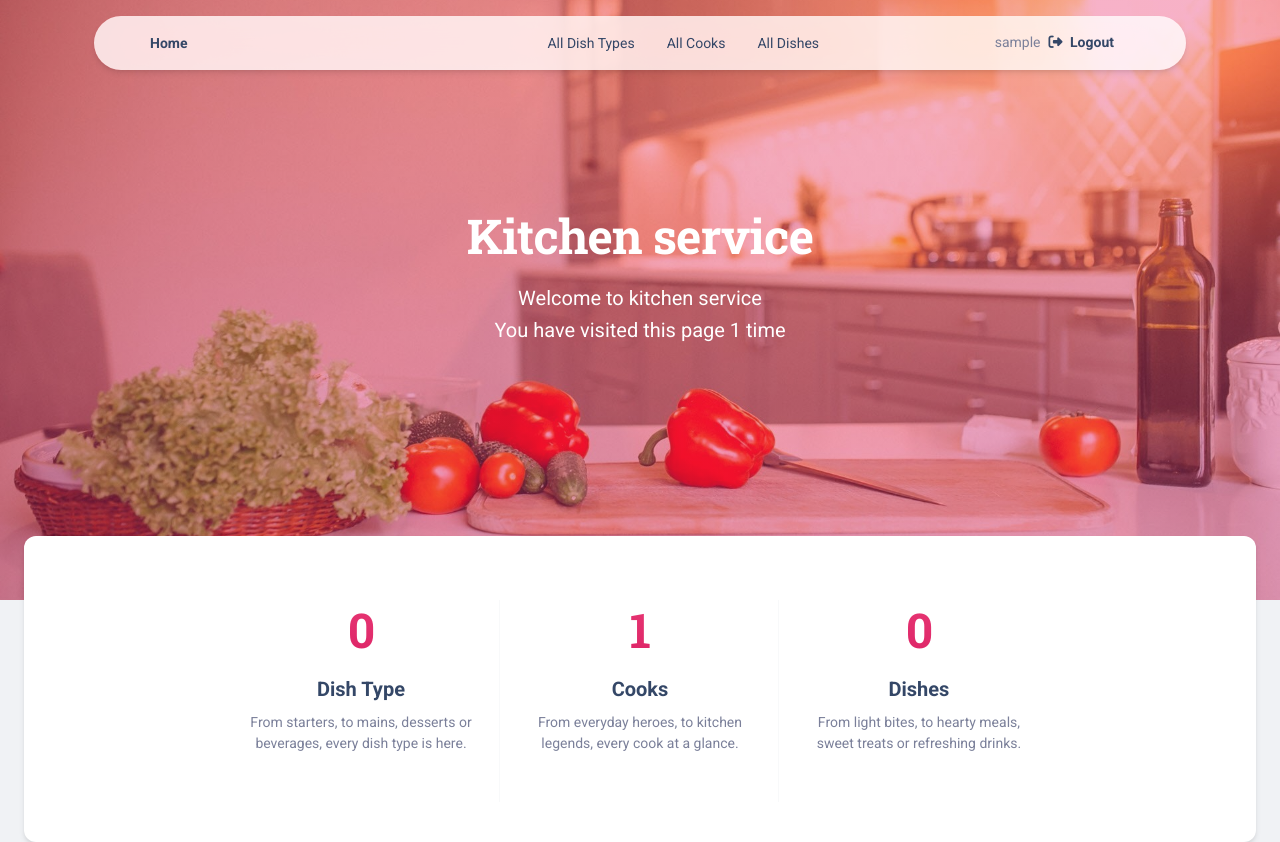
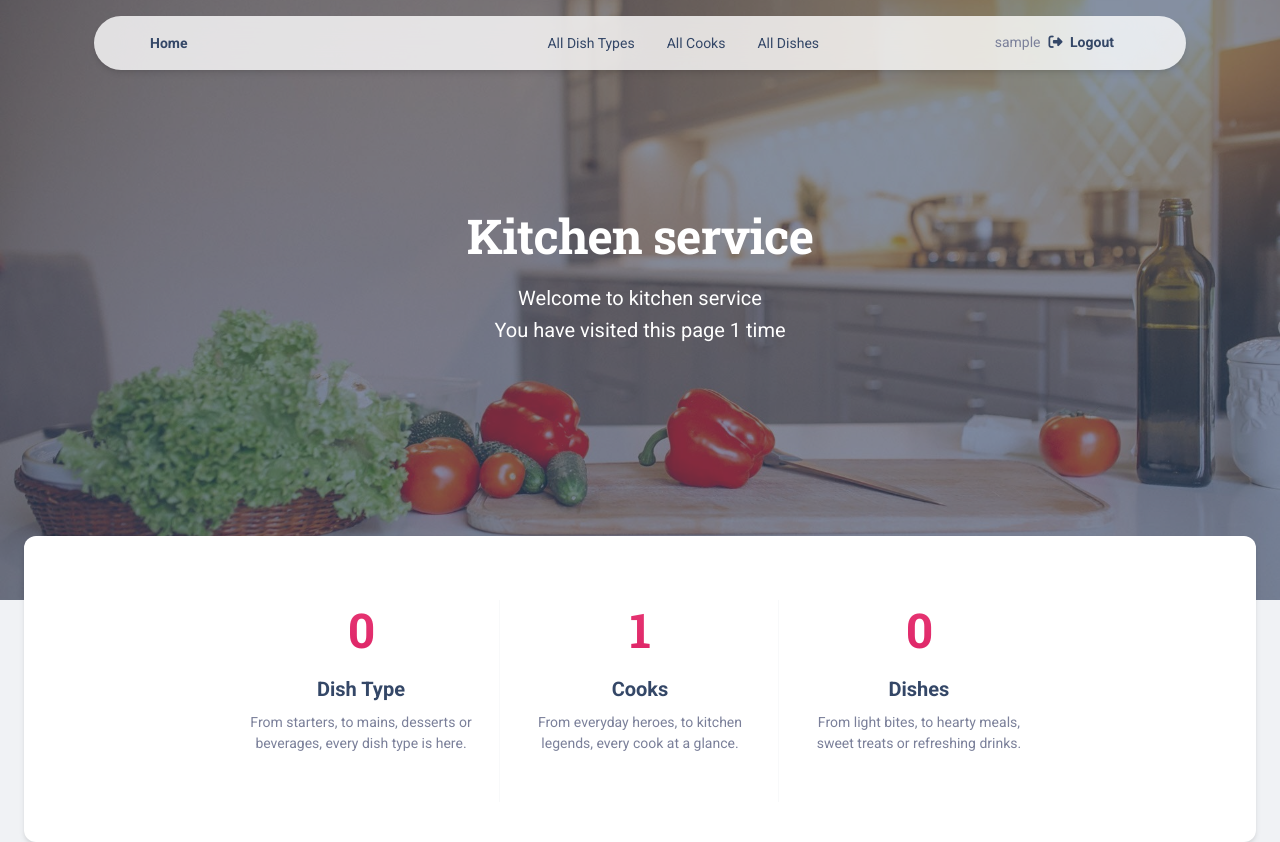
Before and after one commit to IvanYahodkin/kitchen-service, a Django app: page / in a window 1280 px wide. Run offline with Django 5.2, Linux system fonts and the light colour scheme; the visitor is signed in with stand-in values (Sample User, id 1); data comes from the database, SQL or seed files in the repository; data that the repository does not hold is empty; some libraries are stand-ins or nearby versions.

Commit message:
Update README.md

```diff
--- a/templates/kitchen/index.html
+++ b/templates/kitchen/index.html
@@ -4,7 +4,7 @@
 {% block content %}
 <header class="header-2">
     <div class="page-header min-vh-75 relative" style="background-image: url('{{ ASSETS_ROOT }}/img/background.jpg')">
-      <span class="mask bg-gradient-primary opacity-4"></span>
+      <span class="mask bg-dark opacity-6"></span>
       <div class="container">
         <div class="row">
           <div class="col-lg-7 text-center mx-auto">
```
Also changed, not shown: Demo.png (added), README.md.
